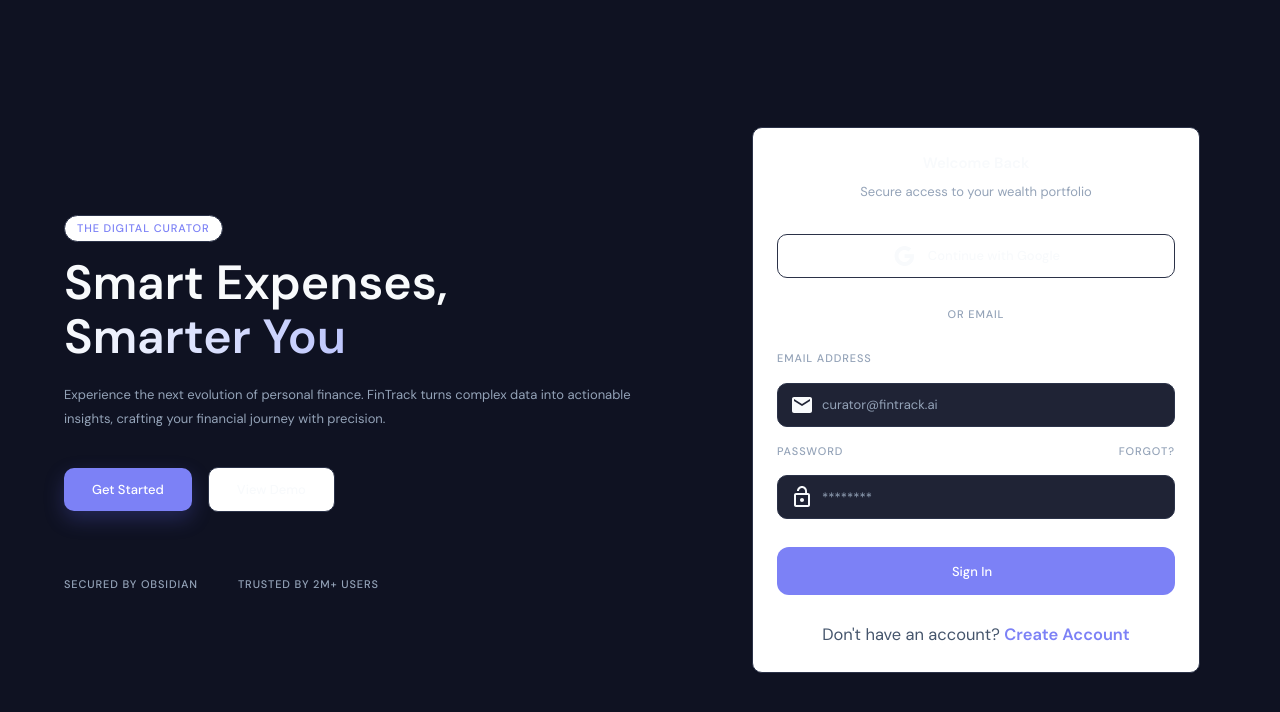
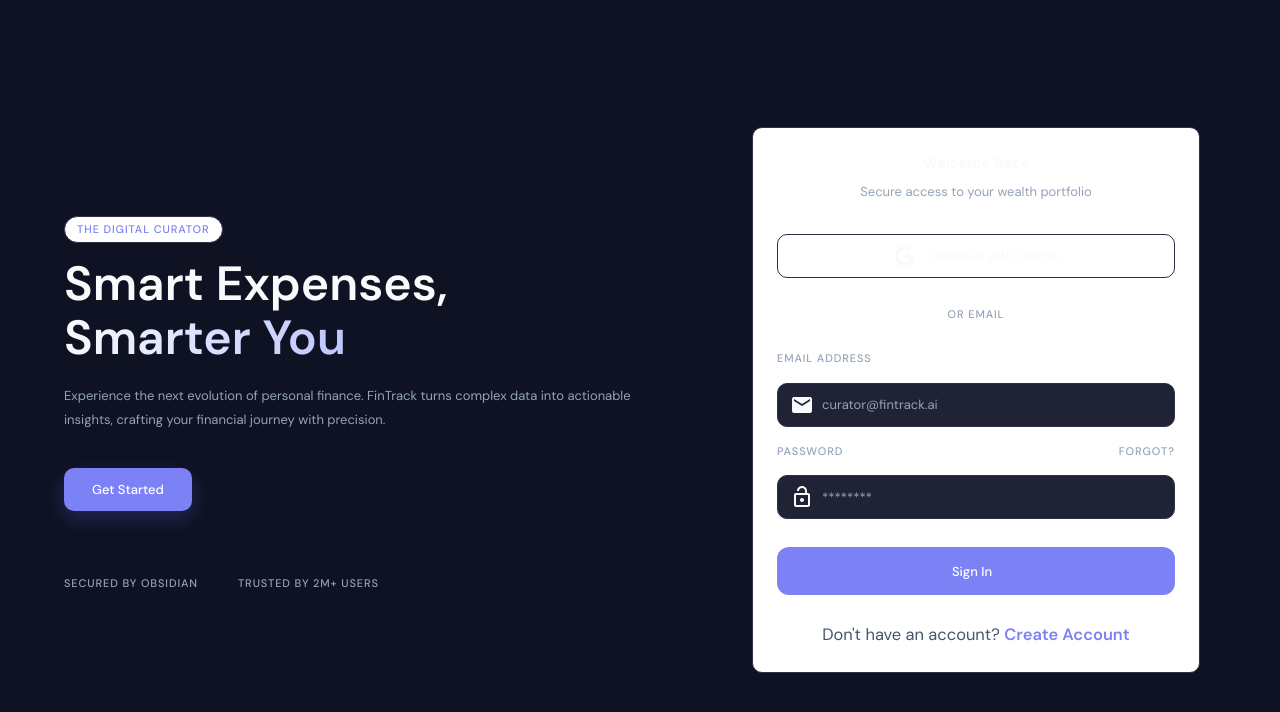
Before and after one commit to Chu29/fintrack-ai, a React (Vite) app in the folder client/: page / in a window 1280 px wide. Shown: the top 712 px of the page. Built offline with nearby package versions, Linux system fonts and the light colour scheme; no server answers.

Commit message:
refactor: remove 'View Demo' button from SplashScreen component

```diff
--- a/client/src/pages/SplashScreen.jsx
+++ b/client/src/pages/SplashScreen.jsx
@@ -68,12 +68,6 @@ const SplashScreen = () => {
             >
               Get Started
             </button>
-            <button
-              type="button"
-              className={auth.ctaSecondary}
-            >
-              View Demo
-            </button>
           </div>
           <div className="mt-16 flex flex-wrap items-center gap-x-10 gap-y-3 text-[11px] font-medium uppercase tracking-[0.08em] text-dashboard-secondary">
             <span>Secured by Obsidian</span>
```
